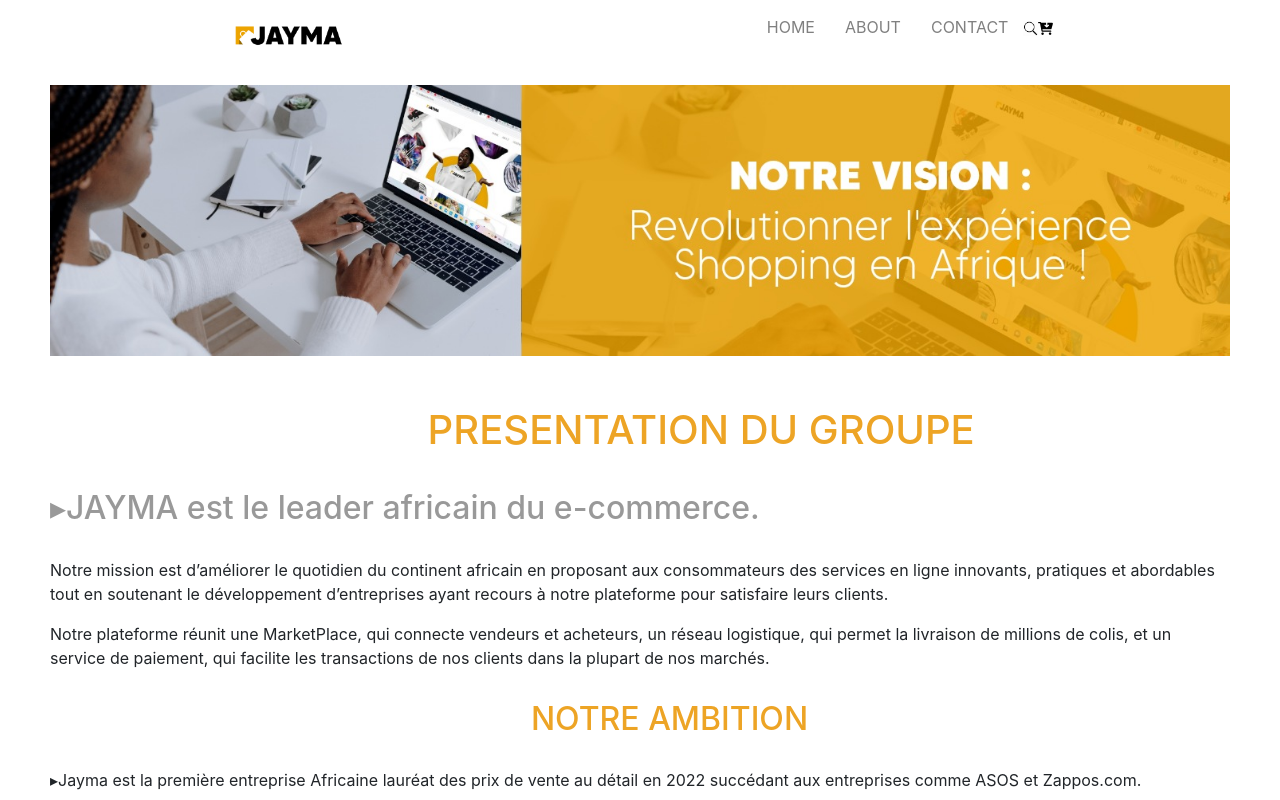
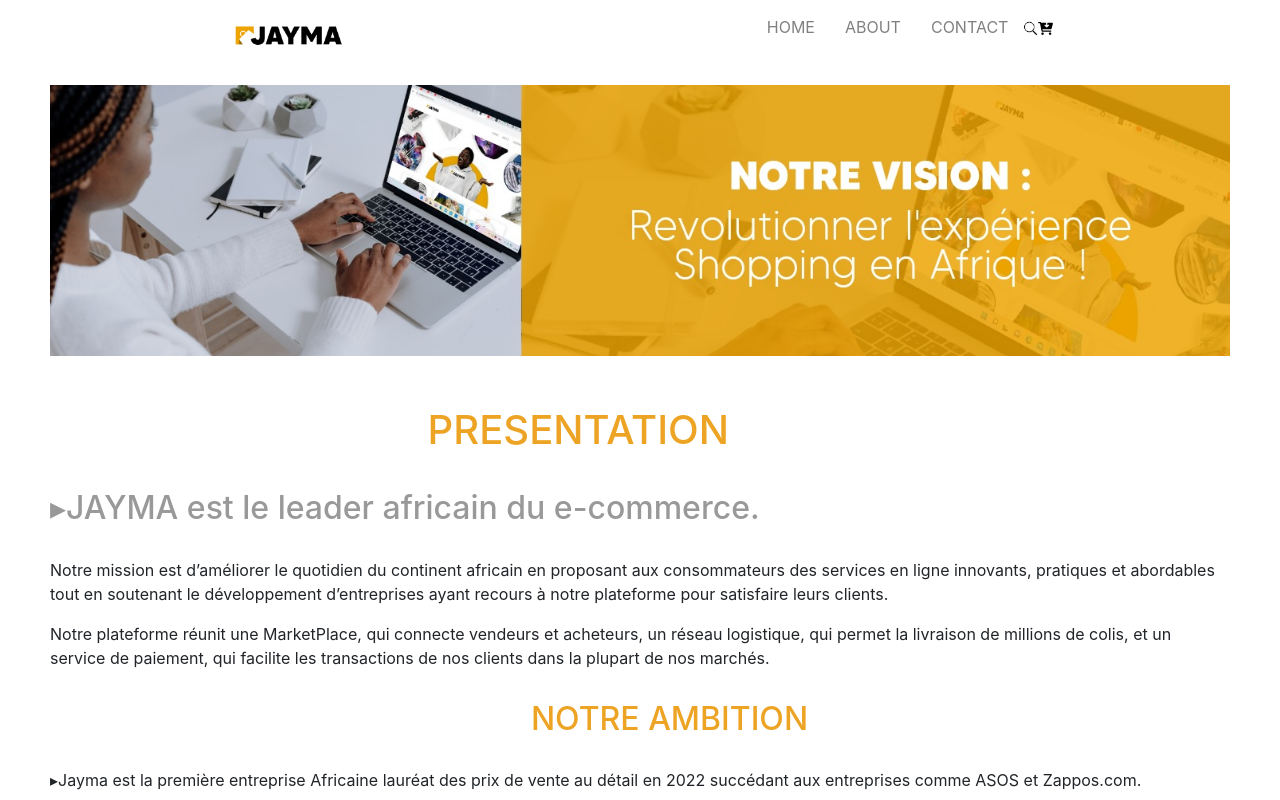
Before and after one commit to ibraheem3198/projet-e-commerce, a React (Create React App) app: page /about in a window 1280 px wide. Shown: the top 800 px of the page. Built offline with nearby package versions, Linux system fonts and the light colour scheme.

Commit message:
modif about

```diff
--- a/src/components/section/About.js
+++ b/src/components/section/About.js
@@ -15,7 +15,7 @@
 
 
 
-    <h1 className='presentation_du_groupe_h1'>PRESENTATION DU GROUPE</h1>
+    <h1 className='presentation_du_groupe_h1'>PRESENTATION</h1>
     <h2 className='presentation_du_groupe_h2'>▸JAYMA est le leader africain du e-commerce.</h2>
 
     <div className='page_about'>
```
